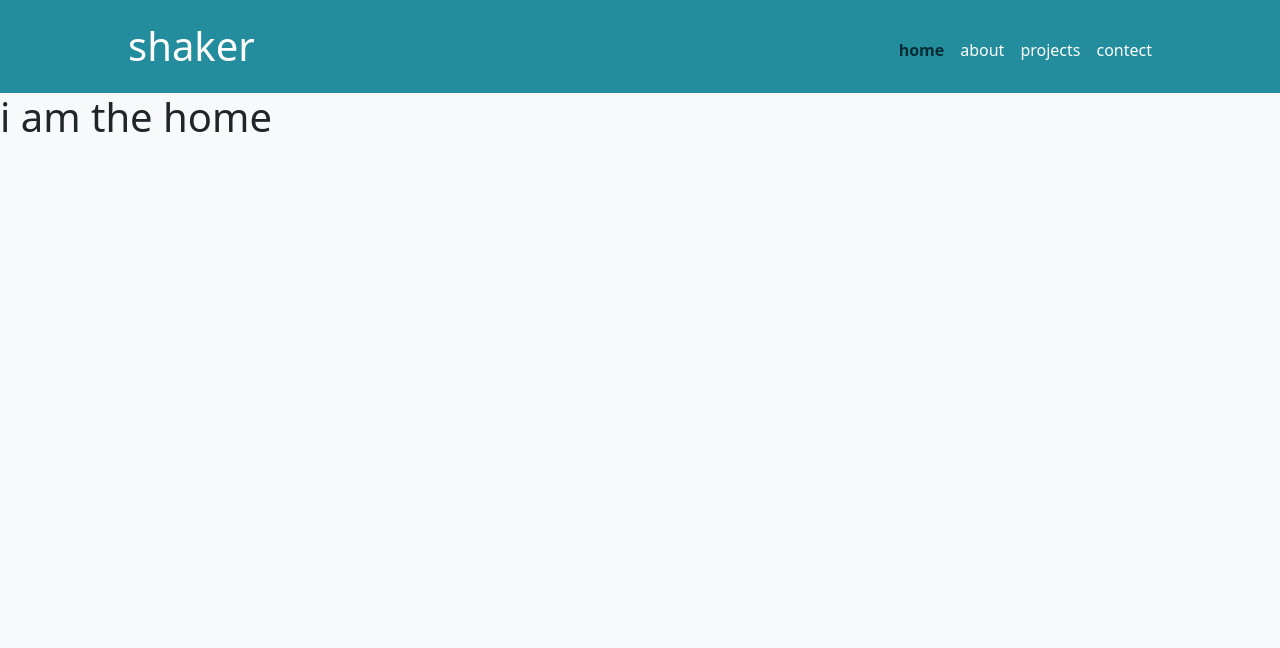
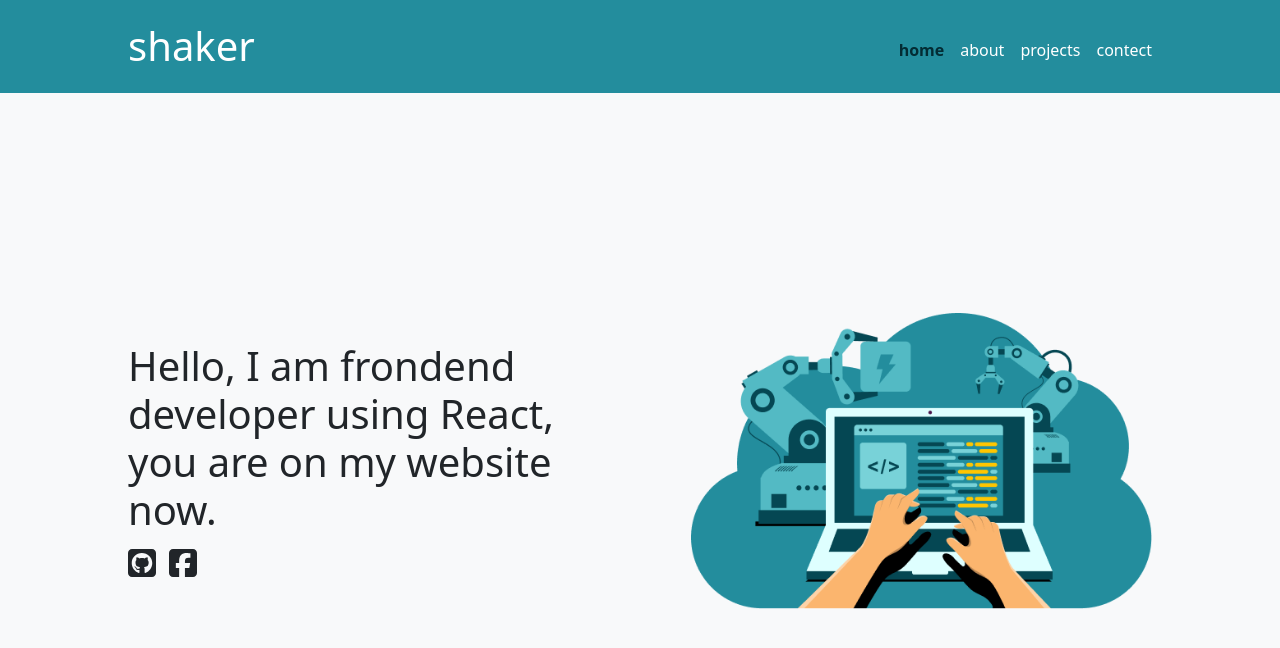
Before and after one commit to Mouhamad-Shaker-1/my-profile, a React (Vite) app: page / in a window 1280 px wide. Shown: the top 648 px of the page. Built offline with nearby package versions, Linux system fonts and the light colour scheme.

Commit message:
make sectoin from home page

```diff
--- a/src/App.css
+++ b/src/App.css
@@ -44,7 +44,7 @@
 
 /* ======= navbar medai ====== */
 
-@media (min-width: 500px) {
+@media (min-width: 680px) {
     .icon-list {
         display: none;
     }
@@ -59,3 +59,54 @@
 
 
 /* ======= navbar medai ====== */
+
+/* ======= home intro section ========= */
+
+
+.constianer-intro {
+    height: 100%;
+    display: flex;
+    flex-direction: column;
+    justify-content: space-around;
+    align-items: center;
+}
+
+
+.intro {
+    display: flex;
+    flex-direction: column;
+
+}
+
+.img-intro {
+    width: 90%;
+}
+
+.icon {
+    font-size: 2rem;
+    margin-right: .4em;
+    cursor: pointer;
+}
+
+.container-icon {
+    margin-top: .8em;
+    display: flex;
+}
+
+/* ======= home intro section media ========= */
+
+
+@media (min-width: 680px) {
+    .constianer-intro {
+        flex-direction: row;
+        justify-content: space-between;
+    }
+    .img-intro {
+        width: 45%;
+    }
+    .intro {
+        width: 45%;
+    }
+}
+
+/* ======= home intro section media ========= */
--- a/src/components/Layout.jsx
+++ b/src/components/Layout.jsx
@@ -6,7 +6,7 @@ export default function Layout() {
     return (
         <div>
             <Navbar />
-            <main className='bg-light'>
+            <main>
                 <Outlet />
             </main>
         </div>
--- a/src/components/Navbar.jsx
+++ b/src/components/Navbar.jsx
@@ -1,12 +1,12 @@
 import { NavLink } from "react-router-dom"
-import { useState } from "react"
+import { useState, useEffect } from "react"
 
 import { FontAwesomeIcon } from '@fortawesome/react-fontawesome'
 import { faBars } from '@fortawesome/free-solid-svg-icons'
 
 export default function Navbar() {
 
-    const [showNavbar, setShowNavbar] = useState(true)
+    const [showNavbar, setShowNavbar] = useState(window.innerWidth < 500 ? false : true)
 
     function toggleNavbarSmallScreen() {
         setShowNavbar(prevShowNavbar => !prevShowNavbar)
--- a/src/index.css
+++ b/src/index.css
@@ -2,6 +2,10 @@
     margin: 0;
     padding: 0;
     box-sizing: border-box;
+}
+
+body {
+    background-color: #F8F9FA;
 }
 
 h1 {
@@ -24,7 +28,7 @@ nav {
 
 
 
-@media (min-width: 500px) {
+@media (min-width: 680px) {
     nav {
         flex-direction: row;
         display: flex;
@@ -33,4 +37,9 @@ nav {
 
 section {
     height: calc(100vh - 6rem);
+    width: 80%;
+    margin: 1em auto;
+    display: flex;
+    justify-content: center;
+    align-items: center;
 }
--- a/src/pages/Home.jsx
+++ b/src/pages/Home.jsx
@@ -1,11 +1,23 @@
 
 import computerImg from "../assets/computer.jpg"
+
+import { FontAwesomeIcon } from '@fortawesome/react-fontawesome'
+import { faSquareGithub } from '@fortawesome/free-brands-svg-icons'
+import { faSquareFacebook } from '@fortawesome/free-brands-svg-icons'
 
 export default function Home() {
     return (
         <section>
-            <h1>i am the home</h1>
-            {/* <img src={computerImg} alt="" /> */}
+            <div className="constianer-intro">
+                <div className="intro">
+                    <h1>Hello, I am frondend developer using React, you are on my website now.</h1>
+                    <div className="container-icon">
+                        <FontAwesomeIcon className="icon" icon={faSquareGithub} />
+                        <FontAwesomeIcon className="icon" icon={faSquareFacebook} />
+                    </div>
+                </div>
+                <img className="img-intro" src={computerImg} />
+            </div>
         </section>
     )
 }
```
